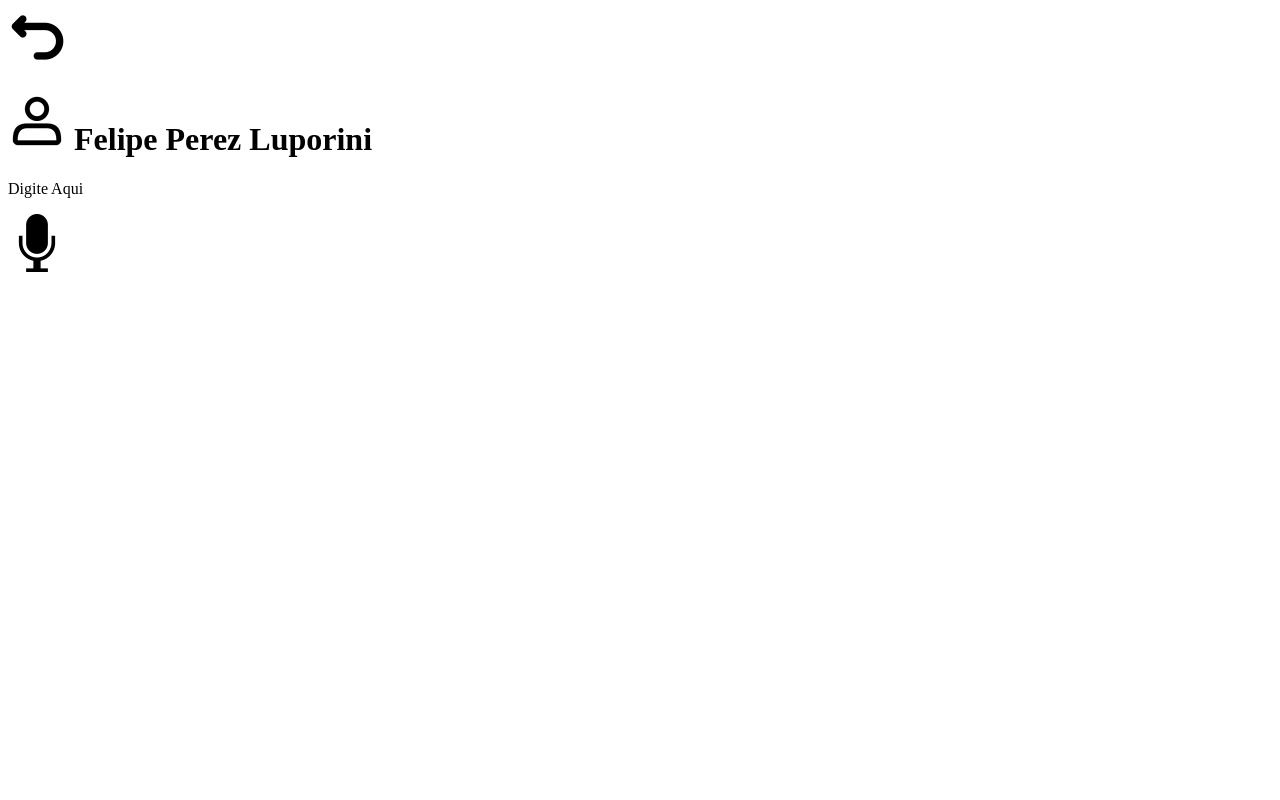
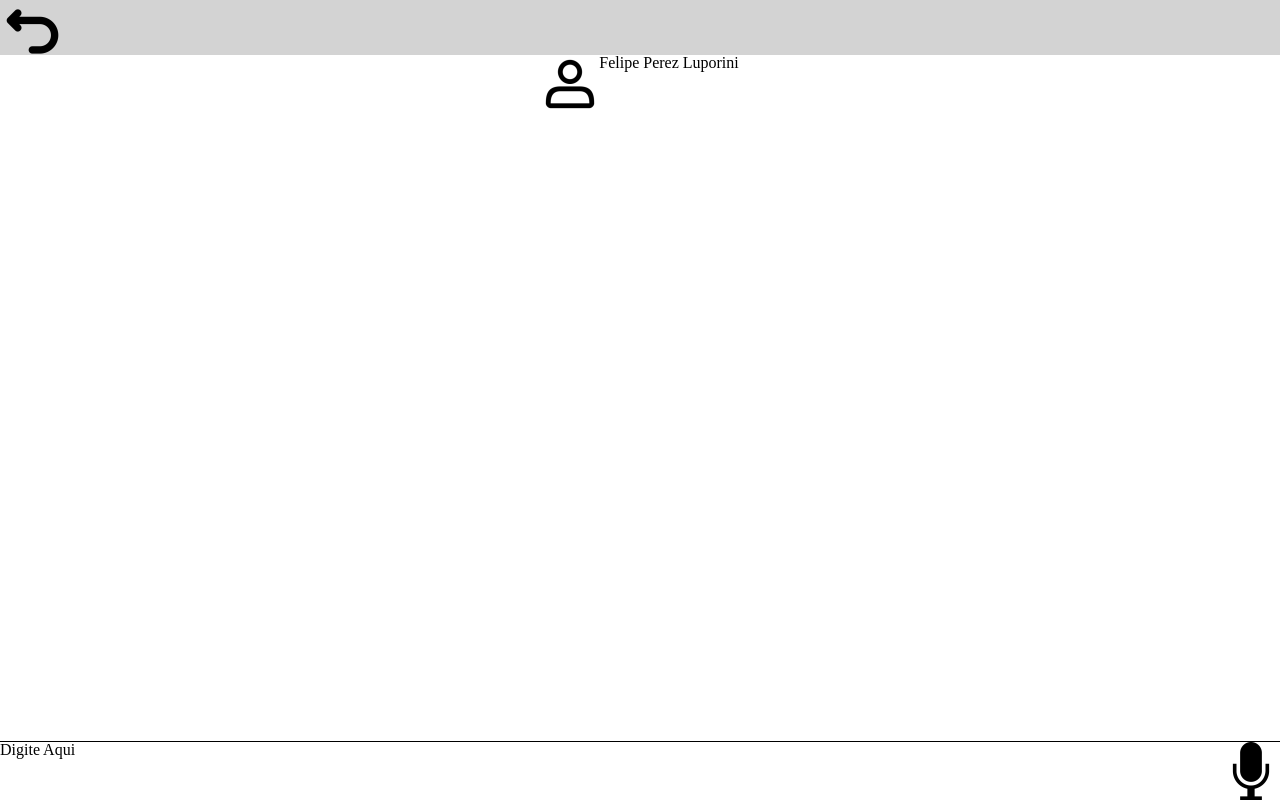
Before and after one commit to fernandoko3lle/estrutura_grupo5, a plain HTML site: page mensagem.html in a window 1280 px wide. Drawn offline with Linux system fonts and the light colour scheme.

Commit message:
mensagem

```diff
--- a/mensagem.html
+++ b/mensagem.html
@@ -4,19 +4,22 @@
     <meta charset="UTF-8">
     <meta http-equiv="X-UA-Compatible" content="IE=edge">
     <meta name="viewport" content="width=device-width, initial-scale=1.0">
+    <link rel="stylesheet" href="css/reset.css">
+    <link rel="stylesheet" href="css/style.css">
     <title>mensagem</title>
 </head>
 <body>
     <header>
-            <a href = 'Perfil_Felipe_Luporini.html'>
-                <img src = '/Img/Icone_Seta.png' alt = 'seta'>
+            <a href = 'Perfil_Felipe_Luporini.html' class="link_seta">
+                <img src = 'Img/Icone_Seta.png' alt = 'seta'>
             </a>
     </header>
     <main>
-        <h1><img src = '/Img/Icone_Perfil_Usuario.png' alt = 'perfil Usuario'> Felipe Perez Luporini</h1>
+        <a href="#"> <img src="Img/Icone_Perfil_Usuario.png" alt="perfil Usuario"></a>
+        <h1> Felipe Perez Luporini</h1>
     </main>
     <footer>
-        <p>Digite Aqui</p><img src = '/Img/Microfone.png' alt = ''>
+        <p>Digite Aqui</p><img src = 'Img/Microfone.png' alt = ''>
     </footer>
 </body>
 
```
